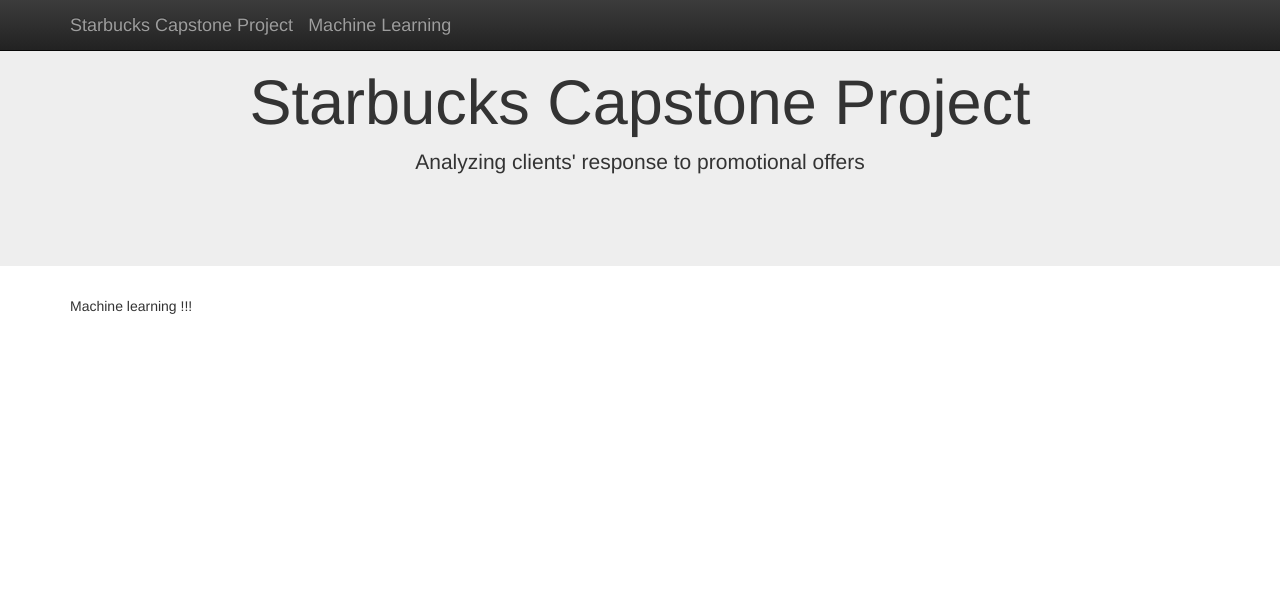
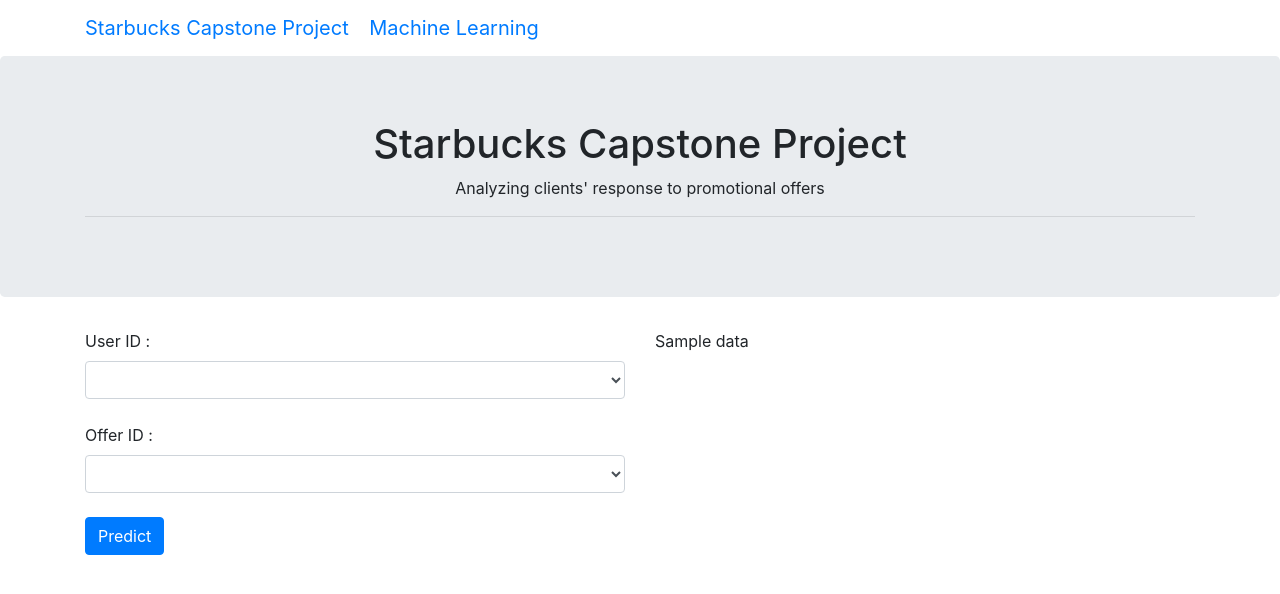
Before and after one commit to benjamin-dupuis/DataScienceNanodegree, a Flask app: template Capstone Project/app/templates/machine-learning.html in a window 1280 px wide. Shown: the top 594 px of the page. Run offline with Flask 2, Linux system fonts and the light colour scheme; the template is opened without the code that fills it: values that come from a table or form of the project are taken from there, most other values are stand-ins (such as "Sample title", 1, 10 or a date in 2020); lists and menus that the app fills with data are empty; parts of the project's set-up code (start-up, migrations or seed data) failed here and were passed over; some libraries are stand-ins or nearby versions.

Commit message:
Add machine learning route and use model to make prediction.

```diff
--- a/Capstone Project/app/run.py
+++ b/Capstone Project/app/run.py
@@ -2,18 +2,55 @@ import json
 
 import pandas as pd
 import plotly
-from flask import Flask
-from flask import render_template
+from flask import Flask, render_template, request, redirect, url_for, jsonify
 from plotly.graph_objs import Bar
-from sklearn.externals import joblib
+from flask_wtf import FlaskForm
+import numpy as np
+from wtforms.fields import SelectField
+import pickle
 
 app = Flask(__name__)
 
+
+def load_model(model_filepath):
+    """Load trained machine learning model."""
+    with open(model_filepath, 'rb') as pickle_model:
+        ml_model = pickle.load(pickle_model)
+    pickle_model.close()
+    return ml_model
+
+
+# Load model
+model = load_model('../models/classifier.pkl')
+
 # Load data
 df = pd.read_csv('../data/data_for_analysis.csv')
+portfolio = pd.read_csv('../data/engineered_portfolio.csv')
+profile = pd.read_csv('../data/engineered_profile.csv')
+app.config['SECRET_KEY'] = 'secret'
 
-# load model
-model = joblib.load("../models/classifier.pkl")
+
+def get_offer_and_user_attributes(portfolio_engineered, profile_engineered, offer_id, user_id):
+    """Get the offer and user attributes from DataFrames."""
+    assert offer_id in list(portfolio_engineered['offer_id']), f"Offer ID {offer_id} not found in portfolio DataFrame."
+    assert user_id in list(profile_engineered['id']), f"User ID {user_id} not found in profile DataFrame."
+
+    offer_values = list(
+        portfolio_engineered[portfolio_engineered['offer_id'] == offer_id].drop('offer_id', axis=1).values[0])
+    user_values = list(profile_engineered[profile_engineered['id'] == user_id].drop('id', axis=1).values[0])
+
+    return np.array(user_values + offer_values)
+
+
+def predict(ml_model, values):
+    """
+    User machine learning model to make a prediction for given values.
+    :param ml_model: Machine learning model.
+    :param values: List of values.
+    :return: The prediction (int).
+    """
+    prediction = ml_model.predict(values.reshape(-1, 1).T)
+    return prediction[0]
 
 
 def age_interval(age):
@@ -81,7 +118,6 @@ def index():
     incomes = df.groupby('income_interval')['successful_offer'].mean()
     incomes_df = pd.DataFrame({'income': incomes.index, '% of success': incomes.values})
 
-    # create visuals
     graphs = [
         {
             'data': [
@@ -165,31 +201,31 @@ def index():
     return render_template('master.html', ids=ids, graphJSON=graph_json)
 
 
-@app.route('/machine-learning/')
+class ChoiceForm(FlaskForm):
+    user_ids = list(df['id'].unique())
+    offer_ids = list(df['offer_id'].unique())
+    user_id = SelectField('User ID', choices=list(zip(user_ids, user_ids)))
+    offer_id = SelectField('Offer ID', choices=list(zip(offer_ids, offer_ids)))
+
+
+@app.route('/machine-learning',  methods=['GET', 'POST'])
 def machine_learning():
     """Machine learning page."""
-    return render_template('machine-learning.html')
+    form = ChoiceForm()
 
-
-
-#
-# # web page that handles user query and displays model results
-# @app.route('/go')
-# def go():
-#     # save user input in query
-#     query = request.args.get('query', '')
-#
-#     # use model to predict classification for query
-#     classification_labels = model.predict([query])[0]
-#     classification_results = dict(zip(df.columns[4:], classification_labels))
-#
-#     # This will render the go.html Please see that file.
-#     return render_template(
-#         'go.html',
-#         query=query,
-#         classification_result=classification_results
-#     )
-
+    if request.method == 'POST':
+        user_id_value = form.user_id.data
+        offer_id_value = form.offer_id.data
+        attributes = get_offer_and_user_attributes(portfolio_engineered=portfolio,
+                                                   profile_engineered=profile,
+                                                   user_id=user_id_value,
+                                                   offer_id=offer_id_value)
+        prediction = predict(ml_model=model, values=attributes)
+        #data = {'Offer ID': offer_id_value, 'User ID': user_id_value}
+        data = {'Prediction': prediction}
+        return render_template('machine-learning.html', data=data, form=form)
+    data = {}
+    return render_template('machine-learning.html', data=data, form=form)
 
 def main():
     app.run(host='0.0.0.0', port=3001, debug=True)
--- /dev/null
+++ b/Capstone Project/app/templates/_formhelpers.html
@@ -0,0 +1,9 @@
+{% macro render_field(field) %}
+  <!--{{ field.label }}-->
+  {{ field(**kwargs)|safe }}
+  {% if field.errors %}
+    {% for error in field.errors %}
+      <span class="help-inline">{{ error }}</span>
+    {% endfor %}
+  {% endif %}
+{% endmacro %}
--- a/Capstone Project/app/templates/machine-learning.html
+++ b/Capstone Project/app/templates/machine-learning.html
@@ -1,5 +1,38 @@
 {% extends "master.html" %}
 
+
 {% block content %}
-Machine learning !!!
+<div class="row">
+    <div class="col-md-6 form-group-lg">
+        <form method="post">
+            {% from "_formhelpers.html" import render_field %}
+            <div>
+                <label> User ID : </label>
+                {{ render_field(form.user_id, class="form-control") }}
+            </div>
+            <br/>
+            <div>
+                <label> Offer ID : </label>
+                {{ render_field(form.offer_id, class="form-control") }}
+            </div>
+            <br/>
+            <div class="col-lg-offset-5">
+                <button type="submit" class="btn btn-primary mb-2">Predict</button>
+            </div>
+        </form>
+    </div>
+
+    <div class="col-md-6">
+        {% if data %}
+            <!--{{ data.get('Offer ID') }}-->
+            <!--{{ data.get('User ID') }}-->
+        {{ data }}
+        {% endif %}
+    </div>
+</div>
+
 {% endblock %}
+
+
+{% block scripts %}
+{% endblock %}
--- a/Capstone Project/app/templates/master.html
+++ b/Capstone Project/app/templates/master.html
@@ -7,10 +7,12 @@
 
     <title>Starbucks Offers</title>
 
-    <link rel="stylesheet" href="https://maxcdn.bootstrapcdn.com/bootstrap/3.3.7/css/bootstrap.min.css" integrity="sha384-BVYiiSIFeK1dGmJRAkycuHAHRg32OmUcww7on3RYdg4Va+PmSTsz/K68vbdEjh4u" crossorigin="anonymous">
-    <link rel="stylesheet" href="https://maxcdn.bootstrapcdn.com/bootstrap/3.3.7/css/bootstrap-theme.min.css" integrity="sha384-rHyoN1iRsVXV4nD0JutlnGaslCJuC7uwjduW9SVrLvRYooPp2bWYgmgJQIXwl/Sp" crossorigin="anonymous">
-    <script src="https://ajax.googleapis.com/ajax/libs/jquery/3.3.1/jquery.min.js"></script>
     <script src="https://cdn.plot.ly/plotly-latest.min.js"></script>
+    <link rel="stylesheet" href="https://stackpath.bootstrapcdn.com/bootstrap/4.3.1/css/bootstrap.min.css" integrity="sha384-ggOyR0iXCbMQv3Xipma34MD+dH/1fQ784/j6cY/iJTQUOhcWr7x9JvoRxT2MZw1T" crossorigin="anonymous">
+    <script src="https://code.jquery.com/jquery-3.3.1.slim.min.js" integrity="sha384-q8i/X+965DzO0rT7abK41JStQIAqVgRVzpbzo5smXKp4YfRvH+8abtTE1Pi6jizo" crossorigin="anonymous"></script>
+    <script src="https://cdnjs.cloudflare.com/ajax/libs/popper.js/1.14.7/umd/popper.min.js" integrity="sha384-UO2eT0CpHqdSJQ6hJty5KVphtPhzWj9WO1clHTMGa3JDZwrnQq4sF86dIHNDz0W1" crossorigin="anonymous"></script>
+    <script src="https://stackpath.bootstrapcdn.com/bootstrap/4.3.1/js/bootstrap.min.js" integrity="sha384-JjSmVgyd0p3pXB1rRibZUAYoIIy6OrQ6VrjIEaFf/nJGzIxFDsf4x0xIM+B07jRM" crossorigin="anonymous"></script>
+
 </head>
 
 <body>
@@ -19,7 +21,7 @@
     <div class="container">
         <div class="navbar-header">
             <a class="navbar-brand" href="/">Starbucks Capstone Project</a>
-            <a class="navbar-brand" href="/machine-learning/">Machine Learning</a>
+            <a class="navbar-brand" href="/machine-learning">Machine Learning</a>
         </div>
     </div>
 </nav>
@@ -41,11 +43,16 @@
         </div>
     {% endblock %}
 
+    {% block results %}
+
+    {% endblock %}
+
     {% for id in ids %}
         <div id="{{id}}" style="margin-bottom:100px"></div>
     {% endfor %}
 </div>
 
+{% block scripts %}
 <script type="text/javascript">
     var graphs = {{graphJSON | safe}};
     var ids = {{ids | safe}};
@@ -53,6 +60,7 @@
         Plotly.plot(ids[i], graphs[i].data, graphs[i].layout);
     }
 </script>
+{% endblock %}
 
 </body>
 </html>
```
Also changed, not shown: Capstone Project/app/templates/go.html (deleted, +0 -22 lines), Capstone Project/data/process_data.py (+19 -11 lines), 1 other file.
